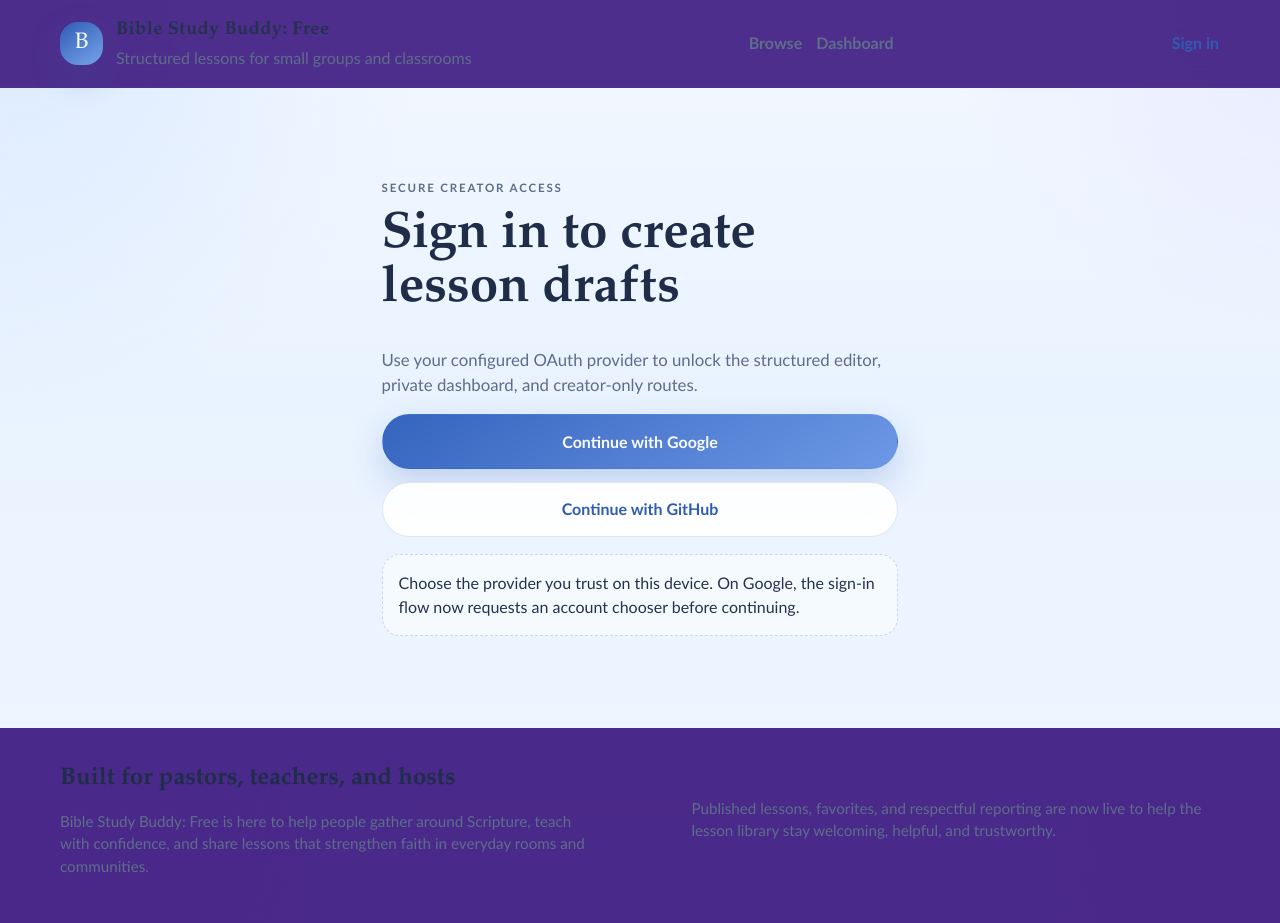
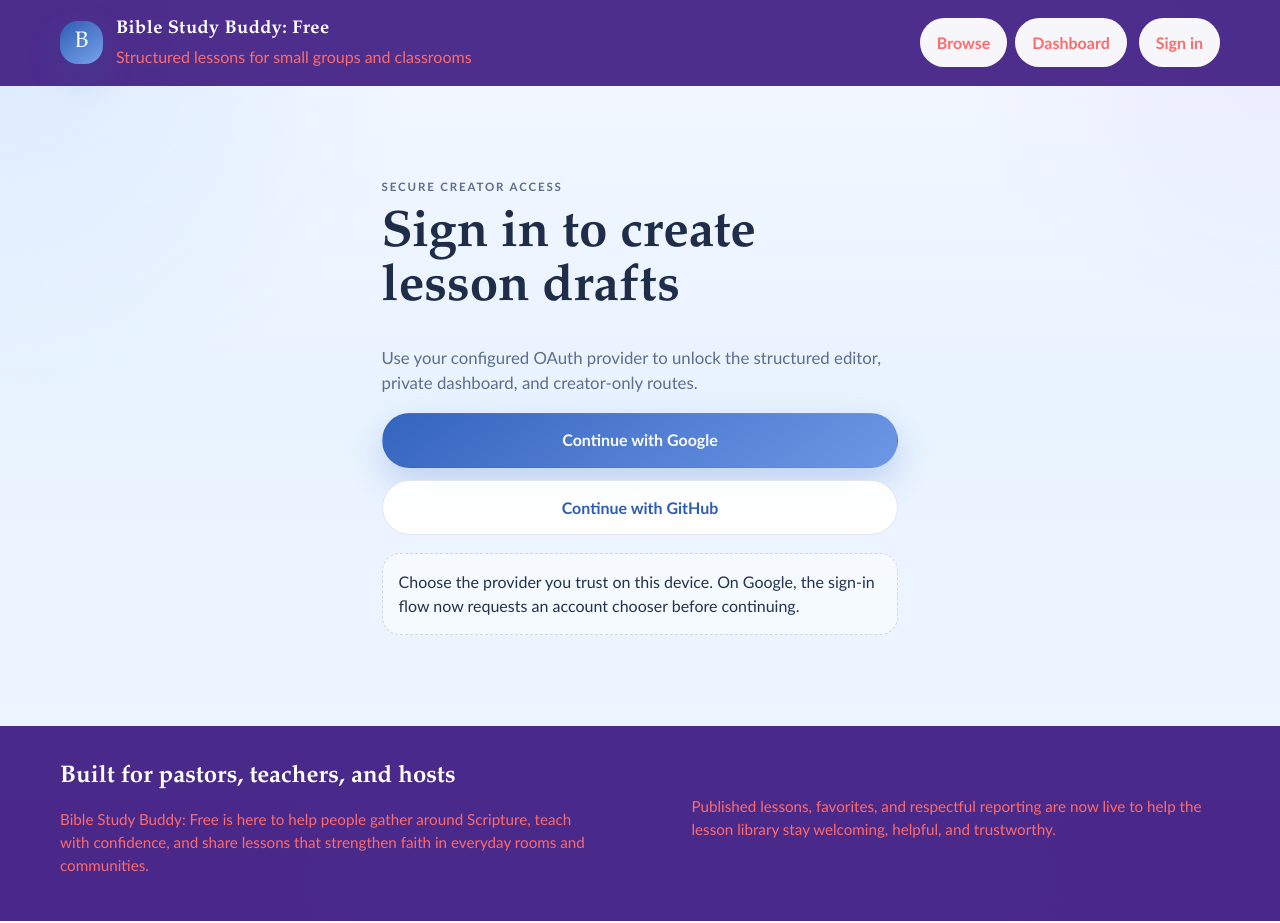
Before and after one commit to JMG3000/bible-study-buddy, a Next.js app in the folder web/: page /login in a window 1280 px wide. Built offline with nearby package versions, Linux system fonts and the light colour scheme; no server answers.

Commit message:
Refine header and footer contrast

```diff
--- a/web/src/app/globals.css
+++ b/web/src/app/globals.css
@@ -112,6 +112,12 @@ img {
   padding: 1rem 0;
 }
 
+.header-controls {
+  display: flex;
+  align-items: center;
+  gap: 0.75rem;
+}
+
 .brand {
   display: inline-flex;
   align-items: center;
@@ -140,10 +146,10 @@ img {
   font-family: var(--font-display);
   font-size: 1.15rem;
   letter-spacing: 0.02em;
+  color: #ffffff;
 }
 
 .brand-copy span,
-.site-nav a,
 .meta-text,
 .helper-text,
 .eyebrow,
@@ -171,6 +177,10 @@ img {
 
 .site-actions form {
   display: inline-flex;
+}
+
+.site-nav {
+  gap: 0.5rem;
 }
 
 .site-nav a,
@@ -219,6 +229,22 @@ img {
   color: var(--brand-strong);
   background: rgba(255, 255, 255, 0.92);
   border-color: rgba(60, 86, 137, 0.14);
+}
+
+.header-utility-button {
+  padding: 0.72rem 1rem;
+  color: #ff6b6b;
+  background: rgba(255, 255, 255, 0.96);
+  border-color: rgba(255, 255, 255, 0.34);
+}
+
+.header-utility-button:hover {
+  color: #d94862;
+}
+
+.brand-copy span,
+.footer-copy {
+  color: #ff6b6b;
 }
 
 .button-tertiary {
@@ -616,6 +642,10 @@ img {
   font-size: 0.95rem;
 }
 
+.footer-title {
+  color: #ffffff;
+}
+
 .subtle-panel {
   border: 1px dashed rgba(80, 102, 154, 0.24);
   border-radius: var(--radius-lg);
@@ -739,6 +769,12 @@ img {
     flex-direction: column;
   }
 
+  .header-controls {
+    width: 100%;
+    align-items: stretch;
+    flex-direction: column;
+  }
+
   .site-nav {
     gap: 0.5rem 1rem;
   }
--- a/web/src/components/site-footer.tsx
+++ b/web/src/components/site-footer.tsx
@@ -3,7 +3,7 @@ export function SiteFooter() {
     <footer className="site-footer no-print">
       <div className="site-footer-inner footer-shell">
         <div className="stack-sm">
-          <strong className="card-title">Built for pastors, teachers, and hosts</strong>
+          <strong className="card-title footer-title">Built for pastors, teachers, and hosts</strong>
           <p className="footer-copy">
             Bible Study Buddy: Free is here to help people gather around
             Scripture, teach with confidence, and share lessons that strengthen
--- a/web/src/components/site-header.tsx
+++ b/web/src/components/site-header.tsx
@@ -23,9 +23,14 @@ export async function SiteHeader() {
           </span>
         </Link>
 
+        <div className="header-controls">
           <nav className="site-nav" aria-label="Primary navigation">
             {navLinks.map((link) => (
-            <Link key={link.href} href={link.href} className="button-tertiary site-nav-link">
+              <Link
+                key={link.href}
+                href={link.href}
+                className="button-secondary header-utility-button site-nav-link"
+              >
                 {link.label}
               </Link>
             ))}
@@ -34,17 +39,18 @@ export async function SiteHeader() {
           <div className="site-actions">
             {viewer ? (
               <form action={signOutAction}>
-              <button type="submit" className="button-tertiary">
+                <button type="submit" className="button-secondary header-utility-button">
                   Sign out
                 </button>
               </form>
             ) : (
-            <Link href="/login" className="button-tertiary">
+              <Link href="/login" className="button-secondary header-utility-button">
                 Sign in
               </Link>
             )}
           </div>
         </div>
+      </div>
     </header>
   );
 }
```
Lines whose indentation alone changed are shown as unchanged.
